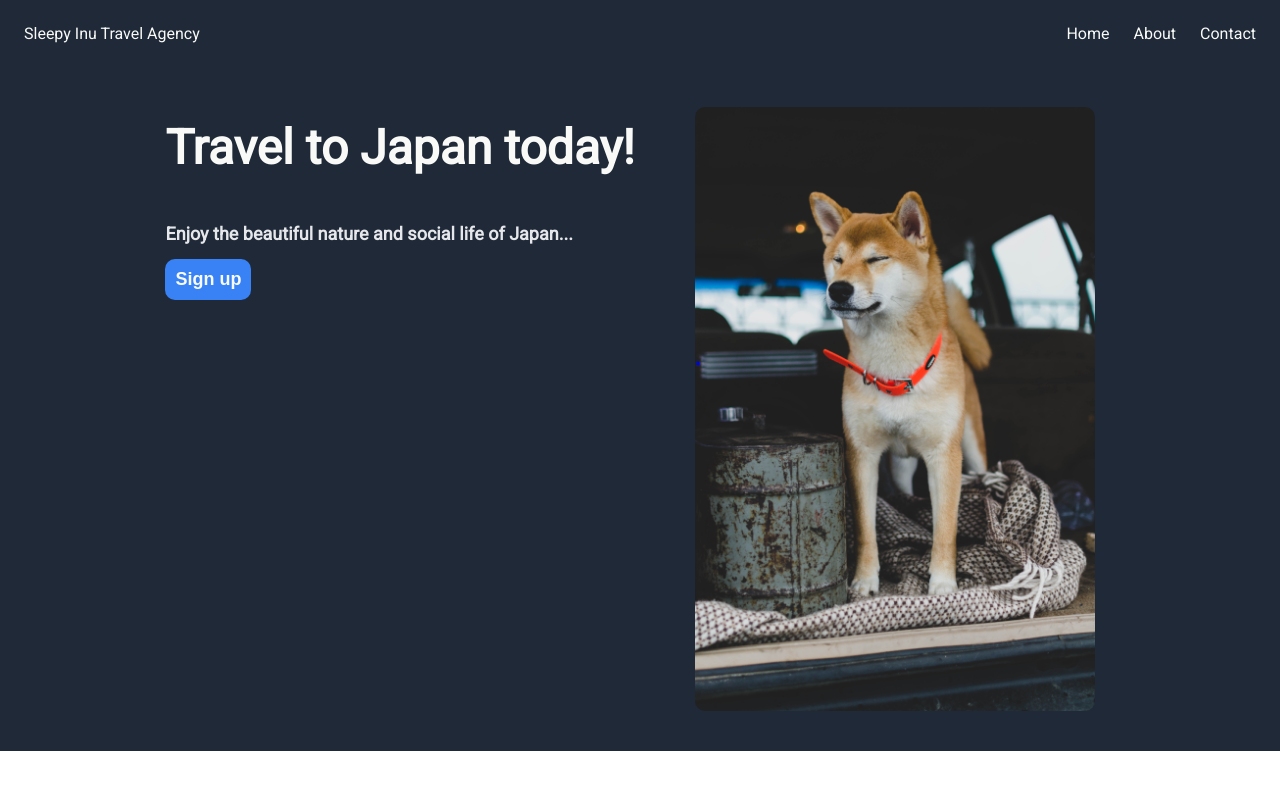
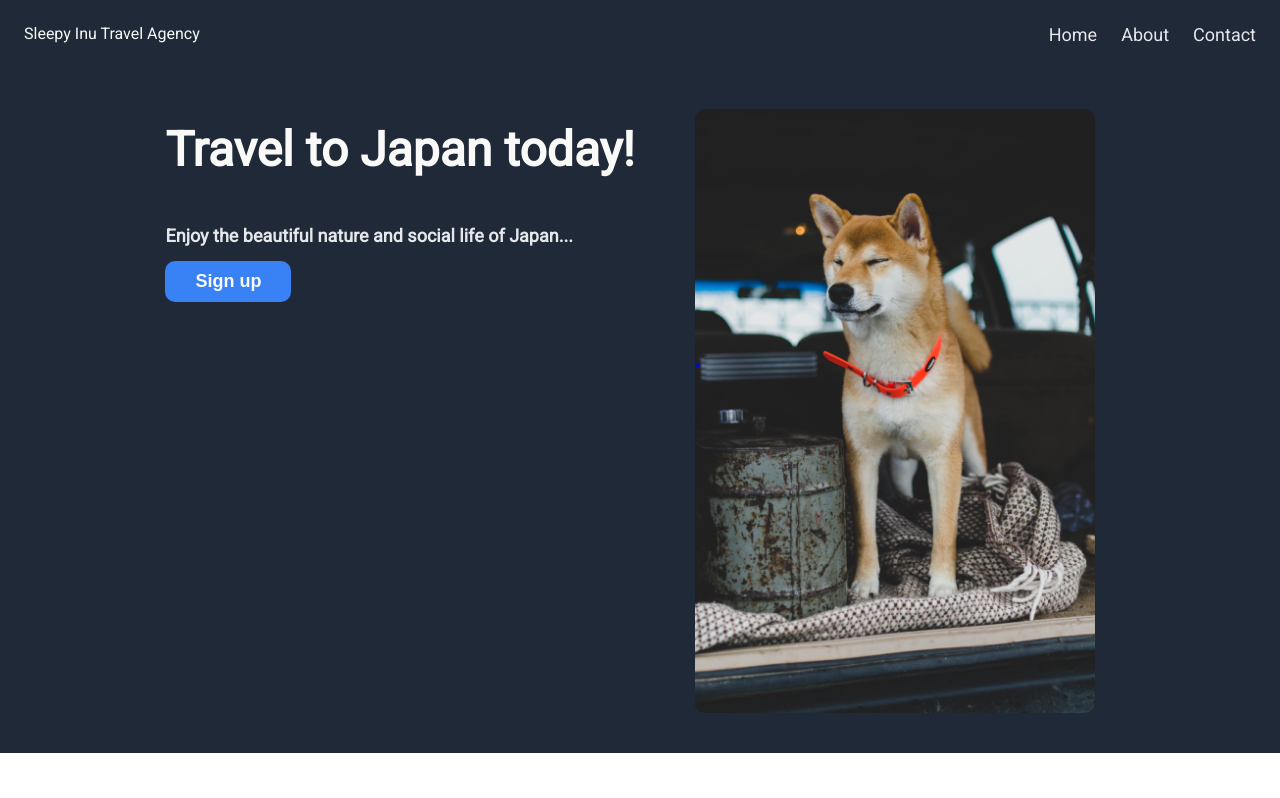
Before and after one commit to jmclau29/landing-page, a plain HTML site: page index.html in a window 1280 px wide. Shown: the top 798 px of the page. Drawn offline with Linux system fonts and the light colour scheme; a web font is replaced by a local one.

Commit message:
updated button width, links.

```diff
--- a/index.html
+++ b/index.html
@@ -11,9 +11,9 @@
     <body>
         <header> <!--This is the header for the page, featuring links and a logo.-->
             <div class="header-logo">Sleepy Inu Travel Agency</div>
-            <div class="link">Home</div>
-            <div class="link">About</div>
-            <div class="link">Contact</div>
+            <div class="link"><a href="#">Home</a></div>
+            <div class="link"><a href="#">About</a></div>
+            <div class="link"><a href="#">Contact</a></div>
         </header>
 
         <div class="hero"> <!--This is the hero text, the 'main title' and most important information on the page.-->
@@ -55,7 +55,7 @@
 
         <div class="action"> <!--This is a 'call to action' meant to motivate people to sign up.-->
             <div class="action-text">
-                <p class="hard-action">The vacation of your dreams is waiting! Reserve your tour today!</p>
+                <p class="hard-action">The vacation of your dreams is waiting!</p>
                 <p>Sign up today by clicking this button on the right!</p>
             </div>
         <button class="hero-button" type="button">Sign up</button>
--- a/styles.css
+++ b/styles.css
@@ -16,6 +16,11 @@ header {
     padding: 12px;
 }
 
+header a {
+    color: #e5e7eb;
+    font-size: 18px;
+    text-decoration: none;
+}
 img {
     border-radius: 50px;
 }
@@ -56,11 +61,12 @@ img {
     background-color: #3882f6;
     color: #F9FAF8;
     border: none;
+    width: fit-content;
     border-radius: 10px;
-    padding: 10px;
+    padding: 10px 30px;
     font-weight: bolder;
     font-size: 18px;
-    width: fit-content;
+    min-width: fit-content;
 }
 
 .hero-image {
@@ -143,8 +149,6 @@ img {
 
 .action .hero-button {
     border: 2px solid #e5e7eb;
-    margin-left: 100px;
-
 }
 
 footer {
```
